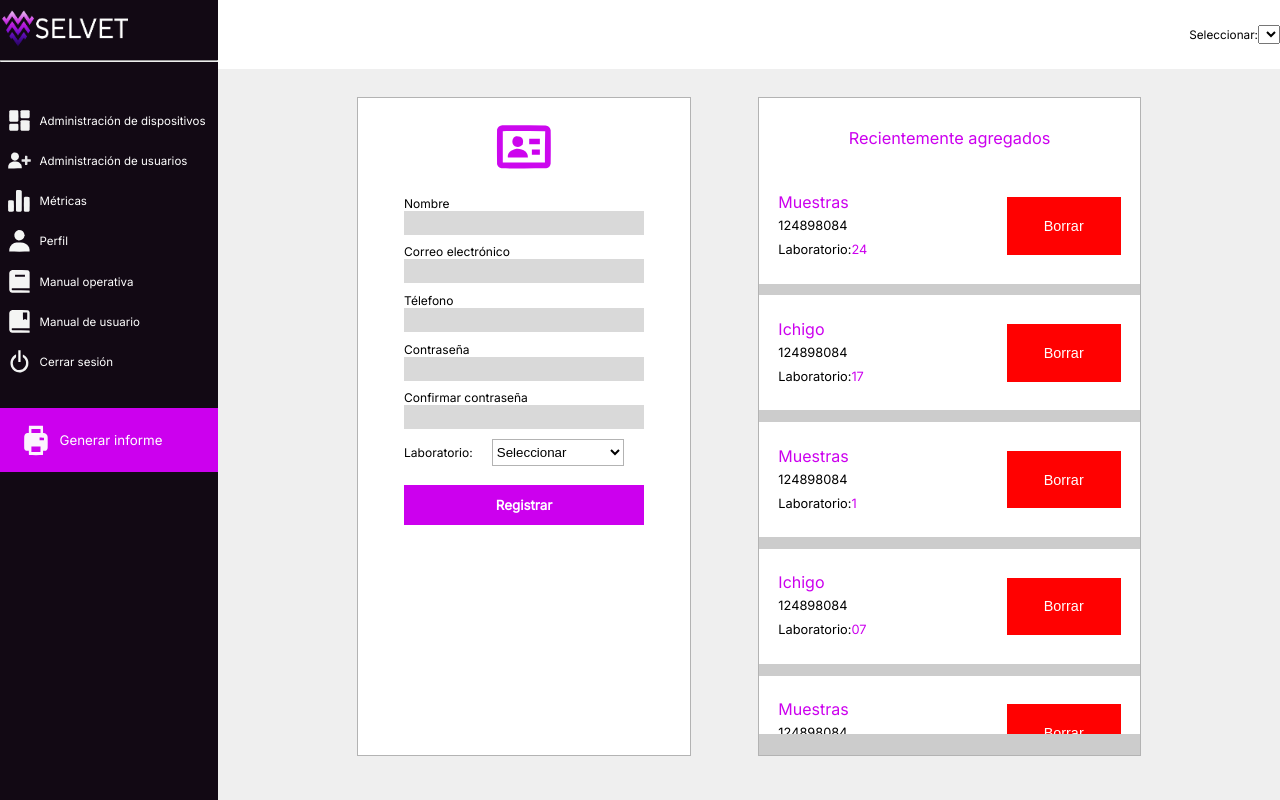
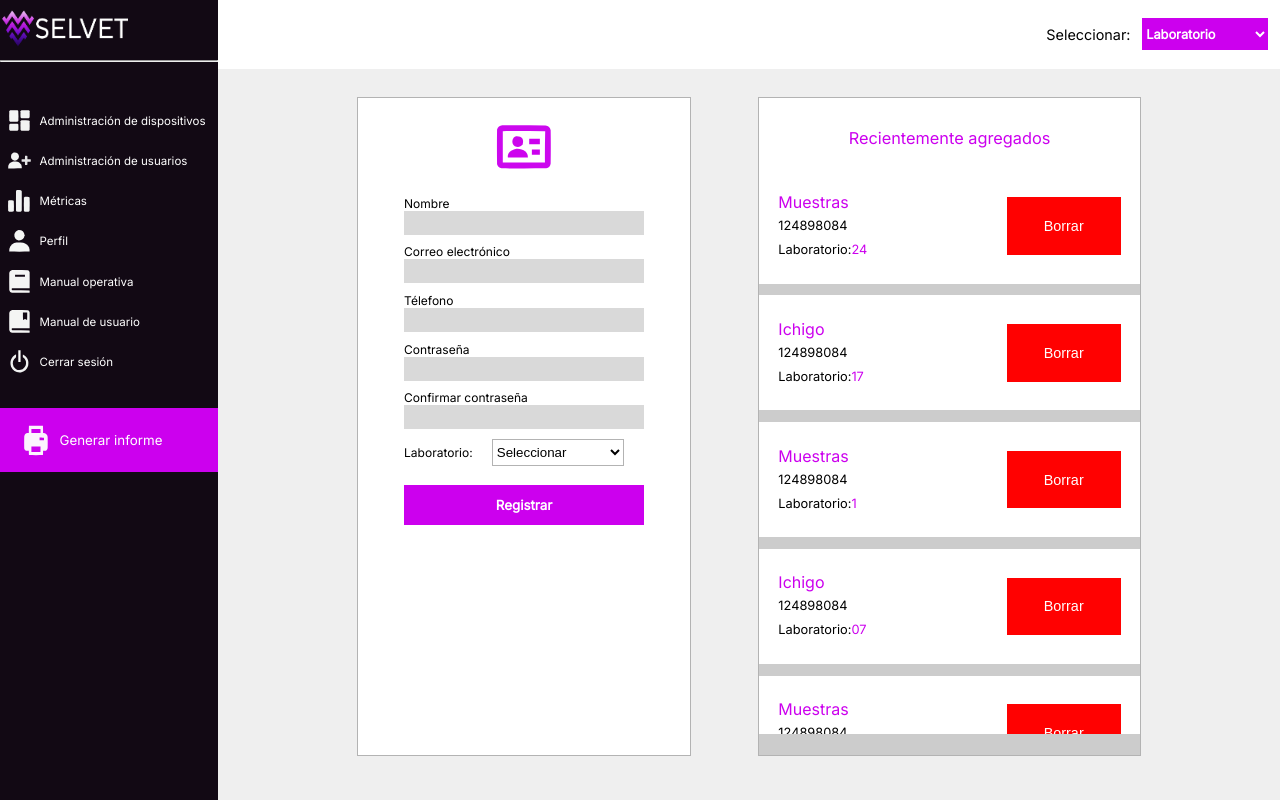
Before and after one commit to KarlaG56/SELVET, a React (Vite) app: page /Administracion-usuarios in a window 1280 px wide. Built offline with nearby package versions, Linux system fonts and the light colour scheme.

Commit message:
[UPDATE] Select-header

```diff
--- a/src/Components/AdminUsers/Data.jsx
+++ b/src/Components/AdminUsers/Data.jsx
@@ -40,6 +40,7 @@ function Data() {
                             <label className="txt-form-admin-user" htmlFor="">Laboratorio:</label>
                             <select className='select-user' name="" id="" required >
                                 <option value="">Seleccionar</option>
+                                <option value="">Selecciona89r</option>
                             </select>
                         </div>
 
--- a/src/Components/Header.jsx
+++ b/src/Components/Header.jsx
@@ -3,10 +3,12 @@ function Header() {
     return (
         <div className="div-header-container">
             <div className="div-container-nav">
-                <div>
-                    <a href="">Seleccionar:</a>
-                    <select name="" id="">
-                        <option value=""></option>
+                <div className='div-select-container-lab'>
+                    <a className='txt-select-lab' href="">Seleccionar:</a>
+                    <select className='select-lab' name="" id="">
+                        <option className='opt-select' value=""> Laboratorio</option>
+                        <option className='opt-select' value=""> Laboratlllorio</option>
+                        <option className='opt-select' value=""> Laboratorio 78</option>
                     </select>
                 </div>
             </div>
--- a/src/assets/Styles/Menu.css
+++ b/src/assets/Styles/Menu.css
@@ -49,6 +49,44 @@ hr {
     font-family: 'Inter', sans-serif;
     font-size: 0.72rem;
 }
+
+.div-select-container-lab{
+    display: flex;
+    align-items: center;
+    width: 22%;
+}
+
+.txt-select-lab{
+
+    font-size: 0.9rem;
+    font-family: 'Inter', sans-serif;
+}
+
+.select-lab{
+    width: 100%;
+    height: 2rem;
+    font-size: 0.8rem;
+    color: white;
+    border: none;
+    outline: none;
+    font-family: 'Inter', sans-serif;
+    font-weight: bold;
+    margin: 5%;
+    background-color: #c0ef;
+
+}
+
+.select-lab option{
+    display: flex;
+    background-color: #bd0de8;
+    justify-content: center;
+    font-family: 'Inter', sans-serif;
+    font-size: 0.75rem;
+    font-weight: bold;
+    border: none;
+}
+
+
 
 /*Aside*/
 
```
